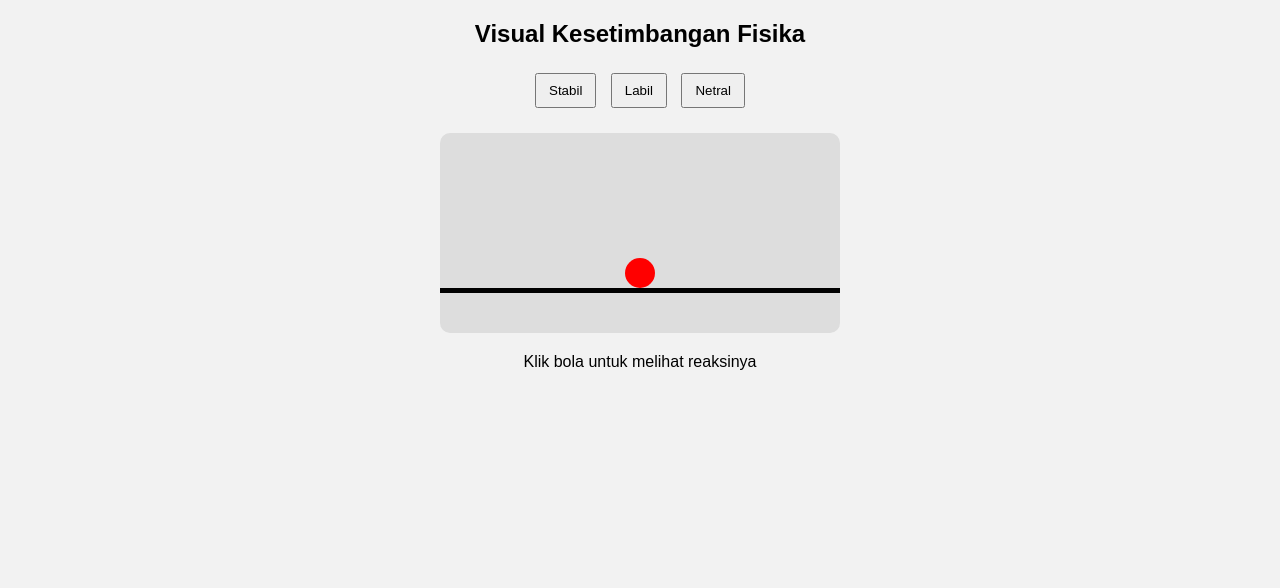
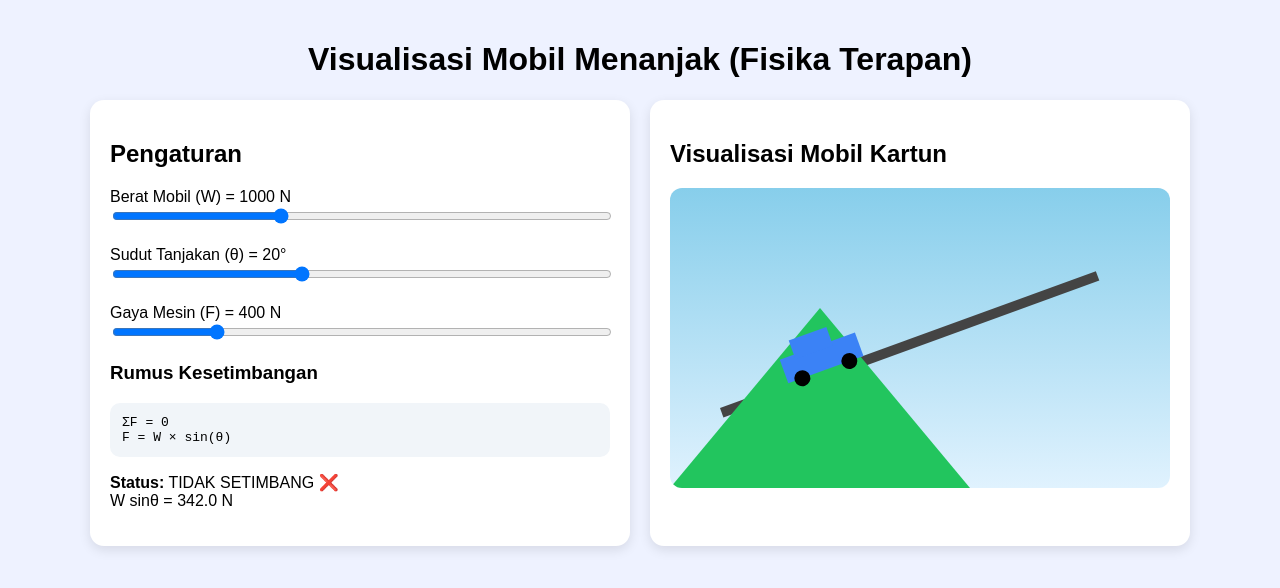
Before and after one commit to Rafiekak/Kesetimbangan, a plain HTML site: page index.html in a window 1280 px wide. Drawn offline with Linux system fonts and the light colour scheme.

Commit message:
Update index.html

```diff
--- a/index.html
+++ b/index.html
@@ -1,109 +1,155 @@
 <!DOCTYPE html>
 <html lang="id">
 <head>
-<meta charset="UTF-8">
-<title>Kesetimbangan Fisika</title>
-
+  <meta charset="UTF-8" />
+  <meta name="viewport" content="width=device-width, initial-scale=1.0" />
+  <title>Visualisasi Mobil Menanjak - Kesetimbangan Fisika</title>
   <style>
     body {
-  font-family: Arial;
-  text-align: center;
-  background: #f2f2f2;
+      font-family: Arial, sans-serif;
+      background: #eef2ff;
+      margin: 0;
+      padding: 20px;
     }
-
-#arena {
-  position: relative;
-  width: 400px;
-  height: 200px;
-  margin: 20px auto;
-  background: #ddd;
+    h1 { text-align: center; }
+    .container {
+      display: grid;
+      grid-template-columns: 1fr 1fr;
+      gap: 20px;
+      max-width: 1100px;
+      margin: auto;
+    }
+    .card {
+      background: white;
+      padding: 20px;
+      border-radius: 14px;
+      box-shadow: 0 4px 12px rgba(0,0,0,0.1);
+    }
+    canvas {
+      background: linear-gradient(#87ceeb, #e0f2fe);
+      border-radius: 12px;
+    }
+    input[type=range] { width: 100%; }
+    .rumus {
+      background: #f1f5f9;
+      padding: 12px;
       border-radius: 10px;
-  overflow: hidden;
-}
-
-#lintasan {
-  position: absolute;
-  bottom: 40px;
-  width: 100%;
-  height: 5px;
-  background: black;
-}
-
-#bola {
-  position: absolute;
-  width: 30px;
-  height: 30px;
-  background: red;
-  border-radius: 50%;
-  left: 185px;
-  bottom: 45px;
-  cursor: pointer;
-}
-
-button {
-  margin: 5px;
-  padding: 8px 12px;
+      font-family: monospace;
+      margin-top: 10px;
     }
   </style>
 </head>
-
 <body>
 
-<h2>Visual Kesetimbangan Fisika</h2>
+<h1>Visualisasi Mobil Menanjak (Fisika Terapan)</h1>
 
-<button onclick="setMode('stabil')">Stabil</button>
-<button onclick="setMode('labil')">Labil</button>
-<button onclick="setMode('netral')">Netral</button>
+<div class="container">
+  <!-- KONTROL -->
+  <div class="card">
+    <h2>Pengaturan</h2>
 
-<div id="arena">
-  <div id="lintasan"></div>
-  <div id="bola" onclick="geser()"></div>
+    <label>Berat Mobil (W) = <span id="wVal">1000</span> N</label>
+    <input type="range" min="500" max="2000" value="1000" id="w" />
+
+    <br><br>
+
+    <label>Sudut Tanjakan (θ) = <span id="tVal">20</span>°</label>
+    <input type="range" min="5" max="45" value="20" id="theta" />
+
+    <br><br>
+
+    <label>Gaya Mesin (F) = <span id="fVal">400</span> N</label>
+    <input type="range" min="0" max="2000" value="400" id="f" />
+
+    <h3>Rumus Kesetimbangan</h3>
+    <div class="rumus">
+      ΣF = 0<br>
+      F = W × sin(θ)
     </div>
 
-<p id="keterangan">Klik bola untuk melihat reaksinya</p>
+    <p id="hasil"></p>
+  </div>
+
+  <!-- VISUALISASI -->
+  <div class="card">
+    <h2>Visualisasi Mobil Kartun</h2>
+    <canvas id="kanvas" width="500" height="300"></canvas>
+  </div>
+</div>
 
 <script>
-let mode = "stabil";
-let bola = document.getElementById("bola");
-let posisi = 185;
+  const canvas = document.getElementById('kanvas');
+  const ctx = canvas.getContext('2d');
 
-function setMode(m) {
-  mode = m;
-  posisi = 185;
-  bola.style.left = posisi + "px";
+  const w = document.getElementById('w');
+  const theta = document.getElementById('theta');
+  const f = document.getElementById('f');
 
-  if (m === "stabil") {
-    document.getElementById("keterangan").innerHTML =
-    "Kesetimbangan Stabil: bola kembali ke posisi semula.";
-  }
-  if (m === "labil") {
-    document.getElementById("keterangan").innerHTML =
-    "Kesetimbangan Labil: bola menjauh dari posisi awal.";
-  }
-  if (m === "netral") {
-    document.getElementById("keterangan").innerHTML =
-    "Kesetimbangan Netral: bola berhenti di posisi baru.";
-  }
+  const wVal = document.getElementById('wVal');
+  const tVal = document.getElementById('tVal');
+  const fVal = document.getElementById('fVal');
+  const hasil = document.getElementById('hasil');
+
+  function gambarMobil() {
+    ctx.clearRect(0,0,canvas.width,canvas.height);
+
+    const sudut = theta.value * Math.PI / 180;
+
+    // Jalan
+    ctx.save();
+    ctx.translate(50, 220);
+    ctx.rotate(-sudut);
+    ctx.fillStyle = '#444';
+    ctx.fillRect(0, 0, 400, 10);
+    ctx.restore();
+
+    // Gunung
+    ctx.fillStyle = '#22c55e';
+    ctx.beginPath();
+    ctx.moveTo(0,300);
+    ctx.lineTo(150,120);
+    ctx.lineTo(300,300);
+    ctx.closePath();
+    ctx.fill();
+
+    // Mobil
+    ctx.save();
+    ctx.translate(120, 200);
+    ctx.rotate(-sudut);
+
+    // Body mobil
+    ctx.fillStyle = '#3b82f6';
+    ctx.fillRect(0, -30, 80, 25);
+
+    // Atap
+    ctx.fillRect(15, -45, 40, 20);
+
+    // Roda
+    ctx.fillStyle = '#000';
+    ctx.beginPath(); ctx.arc(15, -5, 8, 0, Math.PI*2); ctx.fill();
+    ctx.beginPath(); ctx.arc(65, -5, 8, 0, Math.PI*2); ctx.fill();
+
+    ctx.restore();
   }
 
-function geser() {
-  posisi += 40;
+  function update() {
+    wVal.textContent = w.value;
+    tVal.textContent = theta.value;
+    fVal.textContent = f.value;
 
-  if (mode === "stabil") {
-    bola.style.left = posisi + "px";
-    setTimeout(() => {
-      bola.style.left = "185px";
-    }, 500);
+    const gayaTurun = w.value * Math.sin(theta.value * Math.PI / 180);
+
+    if (Math.abs(f.value - gayaTurun) < 20) {
+      hasil.innerHTML = `<b>Status:</b> SETIMBANG ✅<br>F ≈ W sinθ = ${gayaTurun.toFixed(1)} N`;
+    } else {
+      hasil.innerHTML = `<b>Status:</b> TIDAK SETIMBANG ❌<br>W sinθ = ${gayaTurun.toFixed(1)} N`;
     }
 
-  if (mode === "labil") {
-    bola.style.left = posisi + "px";
+    gambarMobil();
   }
 
-  if (mode === "netral") {
-    bola.style.left = posisi + "px";
-  }
-}
+  [w, theta, f].forEach(e => e.addEventListener('input', update));
+  update();
 </script>
 
 </body>
```
Lines whose indentation alone changed are shown as unchanged.
